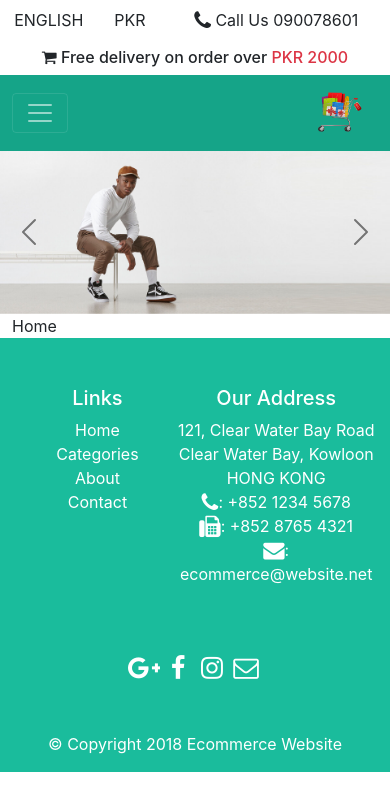
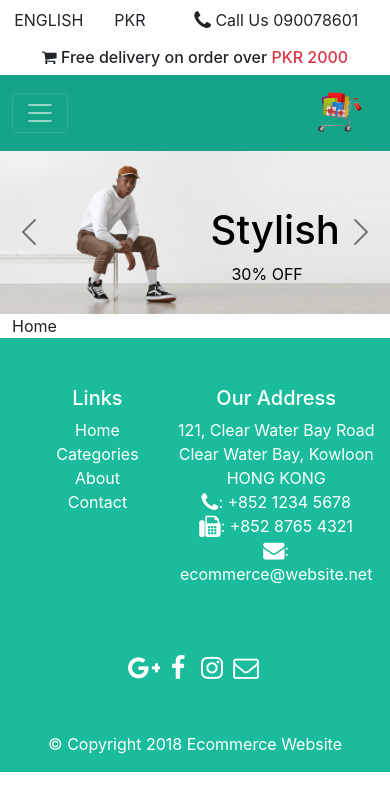
Before and after one commit to abdulhanan5643/ecommerce-react, a React (Create React App) app: page /home in a window 390 px wide. Shown: the top 810 px of the page. Built offline with nearby package versions, Linux system fonts and the light colour scheme.

Commit message:
slider css updated

```diff
--- a/src/components/Slider/Slider.js
+++ b/src/components/Slider/Slider.js
@@ -11,24 +11,24 @@ import './slider.css'
 const items = [
     {
         src: require('../../shared/images/slider/slider.jpg').default,
-        id:1,
+        id: 1,
         altText: 'Stylish',
         caption: 'Stylish',
-        description:'30% OFF'
+        description: '30% OFF'
     },
     {
         src: require('../../shared/images/slider/slider1.webp').default,
-        id:2,
+        id: 2,
         altText: 'Healthy',
         caption: 'Healthy',
-        description:'55% OFF'
+        description: '55% OFF'
     },
     {
         src: require('../../shared/images/slider/slider2.webp').default,
-        id:3,
+        id: 3,
         altText: 'Natural',
         caption: 'Natural',
-        description:'45% OFF'
+        description: '45% OFF'
     }
 ];
 
@@ -67,12 +67,16 @@ const Slider = (props) => {
     });
 
     return (
+        <div className="row">
+            <div className="col-12">
                 <Carousel activeIndex={activeIndex} next={next} previous={previous}>
                     <CarouselIndicators items={items} activeIndex={activeIndex} onClickHandler={goToIndex} />
                     {slides}
                     <CarouselControl direction="prev" directionText="Previous" onClickHandler={previous} />
                     <CarouselControl direction="next" directionText="Next" onClickHandler={next} />
                 </Carousel>
+            </div>
+        </div>
     );
 }
 
--- a/src/components/Slider/slider.css
+++ b/src/components/Slider/slider.css
@@ -13,12 +13,64 @@
 }
 .carousel-caption {
     position: absolute;
-    right: 15%;
-    top:0;
+    right: 17%;
     bottom: 1.25rem;
-    left: revert;
+    left: 54%;
     padding-top: 1.25rem;
     padding-bottom: 1.25rem;
     color: #fff;
     text-align: center;
 }
+@media only screen and (max-width: 2560px) {
+    .carousel-caption {
+        top: 212px;
+        font-size: 50px;
+    }
+}
+@media only screen and (max-width: 1440px) {
+    .carousel-caption {
+        top: 136px;
+        font-size: 27px;
+    }
+}
+@media only screen and (max-width: 1024px) {
+    .carousel-caption {
+        top: 104px;
+        font-size: 17px;
+    }
+}
+@media only screen and (max-width: 786px) {
+    .carousel-caption {
+        top: 74px;
+        font-size: 14px;
+    }
+}
+@media only screen and (max-width: 425px) {
+    .d-none {
+        display: block !important;
+    }
+    .carousel-caption {
+        top: 35px;
+        font-size: 8px;
+    }
+}
+
+@media only screen and (max-width: 375px) {
+    .d-none {
+        display: block !important;
+    }
+    .carousel-caption {
+        top: 30px;
+        font-size: 6px;
+    }
+}
+
+@media only screen and (max-width: 320px) {
+    .d-none {
+        display: block !important;
+    }
+    .carousel-caption {
+        top: 20px;
+        font-size: 5px;
+    }
+}
```
Lines whose indentation alone changed are shown as unchanged.
